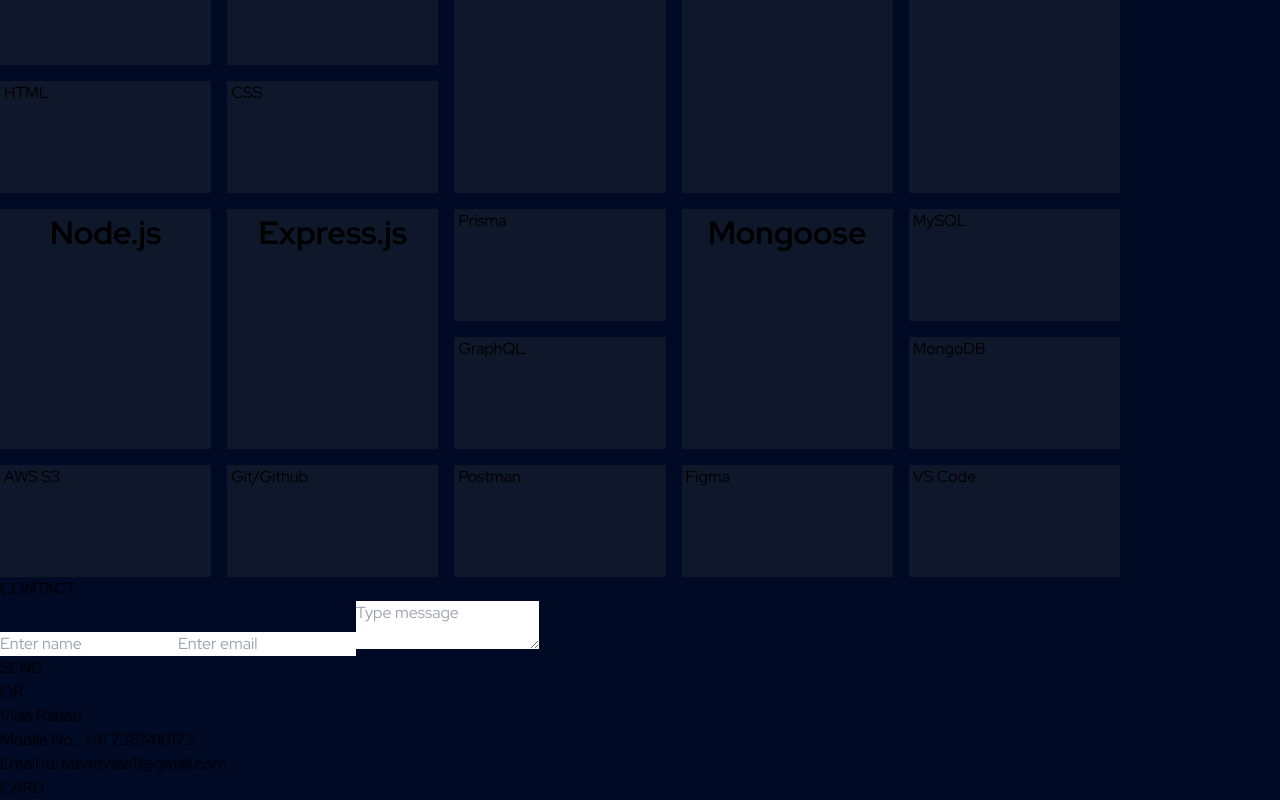
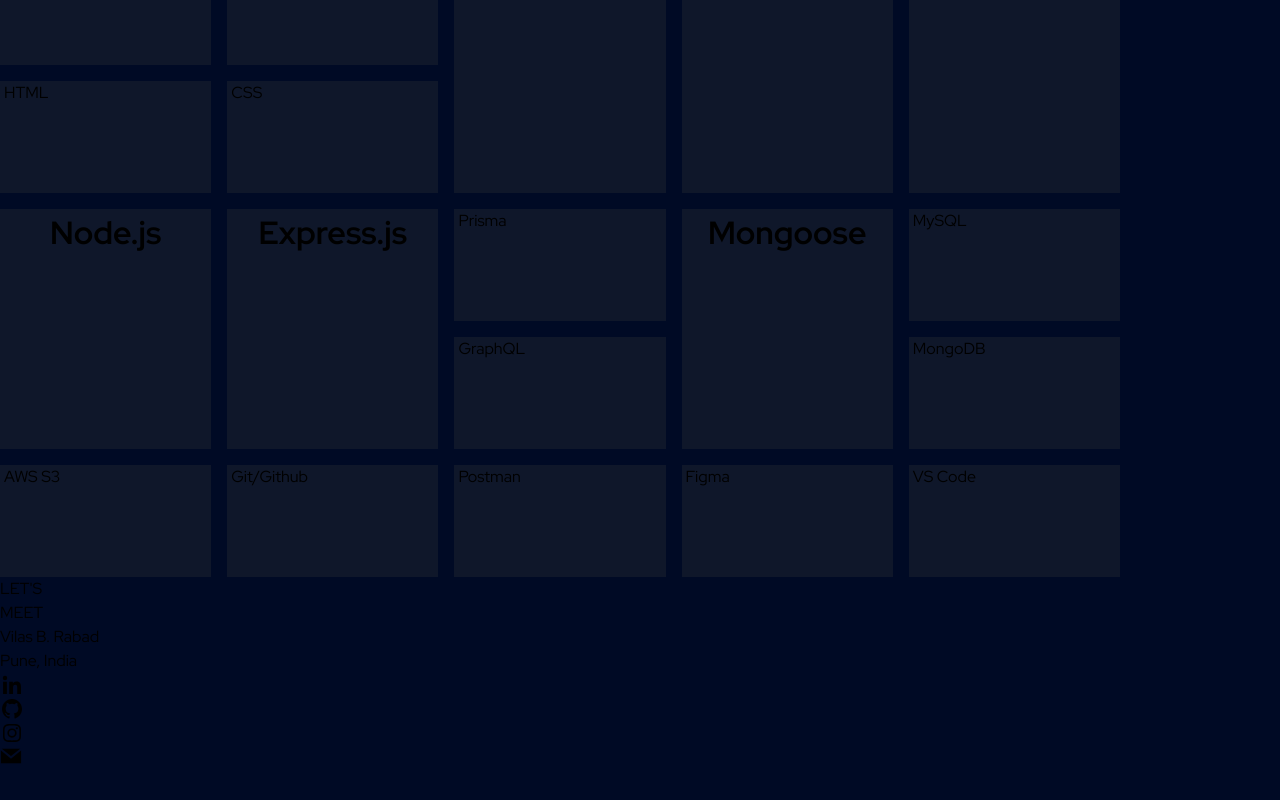
Before and after one commit to VilBRabad/vilas, a React (Vite) app: page / in a window 1280 px wide. Shown: the part 5512-6312 px from the top of the page. After the commit the page ends 6279 px from the top, so only its background shows below. Built offline with nearby package versions, Linux system fonts and the light colour scheme.

Commit message:
Change contact to footer

```diff
--- a/src/components/Contact.jsx
+++ b/src/components/Contact.jsx
@@ -1,35 +1,34 @@
 import React from 'react'
+import { BiLogoLinkedin, BiLogoGithub, BiLogoInstagram } from "react-icons/bi";
+import { GrMail } from "react-icons/gr";
 
 function Contact() {
   return (
-    <div id='Contact' className='w-screen min-h-screen text-white flex flex-col items-center overflow-x-hidden'>
-        <div className='mt-[6rem] h-full w-full flex flex-col items-center'>
-            <div className='w-full flex items-center justify-center'>
-                <h2 className='text-2xl font-bold'>CONTACT</h2>
+    <div id='Contact' className='mt-[6rem] w-screen text-white bg-zinc-950 flex flex-col items-center overflow-x-hidden'>
+        <div className='w-full flex items-center conta my-7 gap-8 max-sm:flex-wrap'>
+          <div className='text-[3rem] sm:text-[6rem] whitespace-normal font-extrabold text-white/80 flex flex-col max-[455px]:flex-row max-[455px]:gap-6'>
+              <p className='h-[4rem] sm:h-[6rem]'>LET'S</p>
+              <p>MEET</p>
+          </div>
+          <div className='w-1 bg-white/50 h-[10rem] max-[455px]:hidden'/>
+          <div>
+            <p className='text-xl font-semibold'>Vilas B. Rabad</p>
+            <p>Pune, India</p>
+            <div className='flex gap-3'>
+              <a href='https://www.linkedin.com/in/vilas-rabad-3a8081211' target='_blank' className='mt-4 bg-zinc-800 h-[3rem] w-[3rem] flex items-center justify-center rounded-full cursor-pointer transition hover:bg-[#0077B5]'>
+                <BiLogoLinkedin size={24}/>
+              </a>
+              <a href='https://github.com/VilBRabad' target='_blank' className='mt-4 bg-zinc-800 h-[3rem] w-[3rem] flex items-center justify-center rounded-full cursor-pointer transition hover:bg-[#000000]'>
+                <BiLogoGithub size={24}/>
+              </a>
+              <a href='https://www.instagram.com/vilbghost/' target='_blank' className='mt-4 bg-zinc-800 h-[3rem] w-[3rem] flex items-center justify-center rounded-full cursor-pointer transition hover:bg-[#E1306C]'>
+                <BiLogoInstagram size={24}/>
+              </a>
+              <a href='mailto:rabadvilas11@gmail.com' target='_blank' className='mt-4 bg-zinc-800 h-[3rem] w-[3rem] flex items-center justify-center rounded-full cursor-pointer transition hover:bg-[#c71610]'>
+                <GrMail size={22}/>
+              </a>
             </div>
-            <div className='conatai flex flex-col gap-6 items-center mt-[7rem]'>
-                <form className='contact-width flex flex-col items-center gap-4'>
-                  <input type="text" placeholder='Enter name' className='h-[2.8rem] w-full px-4 outline-0 bg-slate-800'/>
-                  <input type="email" placeholder='Enter email' className='h-[2.8rem] w-full px-4 outline-0 bg-slate-800'/>
-                  <textarea name="message" placeholder='Type message' className='w-full outline-0 bg-slate-800 p-4 h-[12rem]' id=""></textarea>
-                  <button type="submit" className='bg-violet-900 py-3 w-full text-lg font-semibold'>SEND</button>
-                </form>
-                <p className='text-lg'>OR</p>
-                <div className='relative bg-gradient-to-br flex justify-between items-center from-white to-zinc-500 rounded-lg h-[8rem] contact-width text-black px-4 [417px]:px-8'>
-                  <div>
-                    <p className='text-lg'>Vilas Rabad</p>
-                    <p className='text-lg'>Mobile No.: +91 7387410172</p>
-                    <p className='text-lg'>Email id: rabadvilas11@gmail.com</p>
-                  </div>
-                  <div className='mr-6 h-full flex items-center justify-center'>
-                    <p className='-rotate-90 font-bold text-xl'>CARD</p>
-                  </div>
-                  <div className='absolute h-full right-8 flex gap-1'>
-                    <div className='h-full w-[0.5rem] bg-green-800'/>
-                    <div className='h-full w-[0.5rem] bg-orange-800'/>
-                  </div>
-                </div>
-            </div>
+          </div>
         </div>
     </div>
   )
--- a/src/index.css
+++ b/src/index.css
@@ -388,8 +388,6 @@
     grid-column-start: 4;
     grid-row-start: 1;
   }
-  .grid-span:nth-child(8){
-  }
 }
 
 @media (min-width: 1015px){
```
